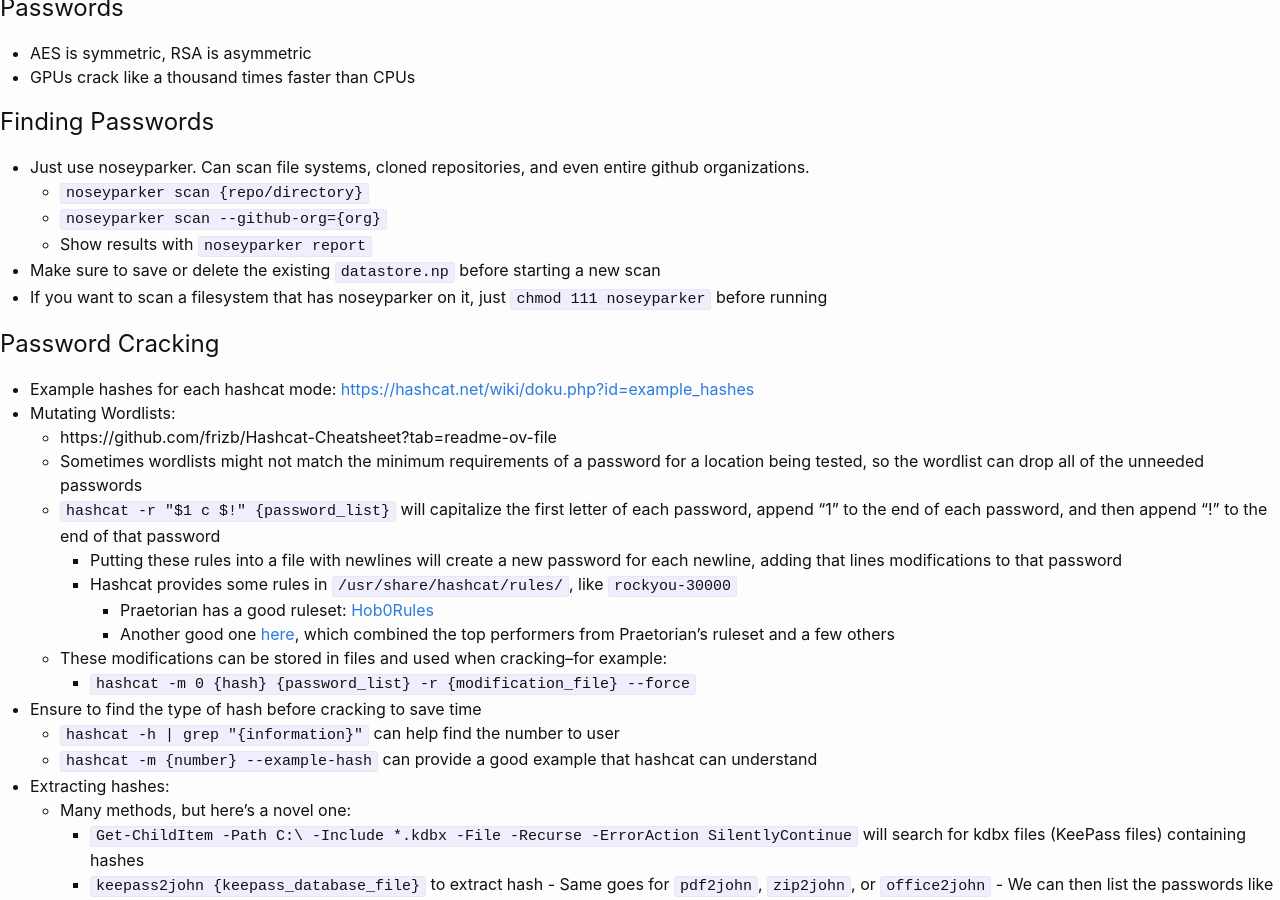
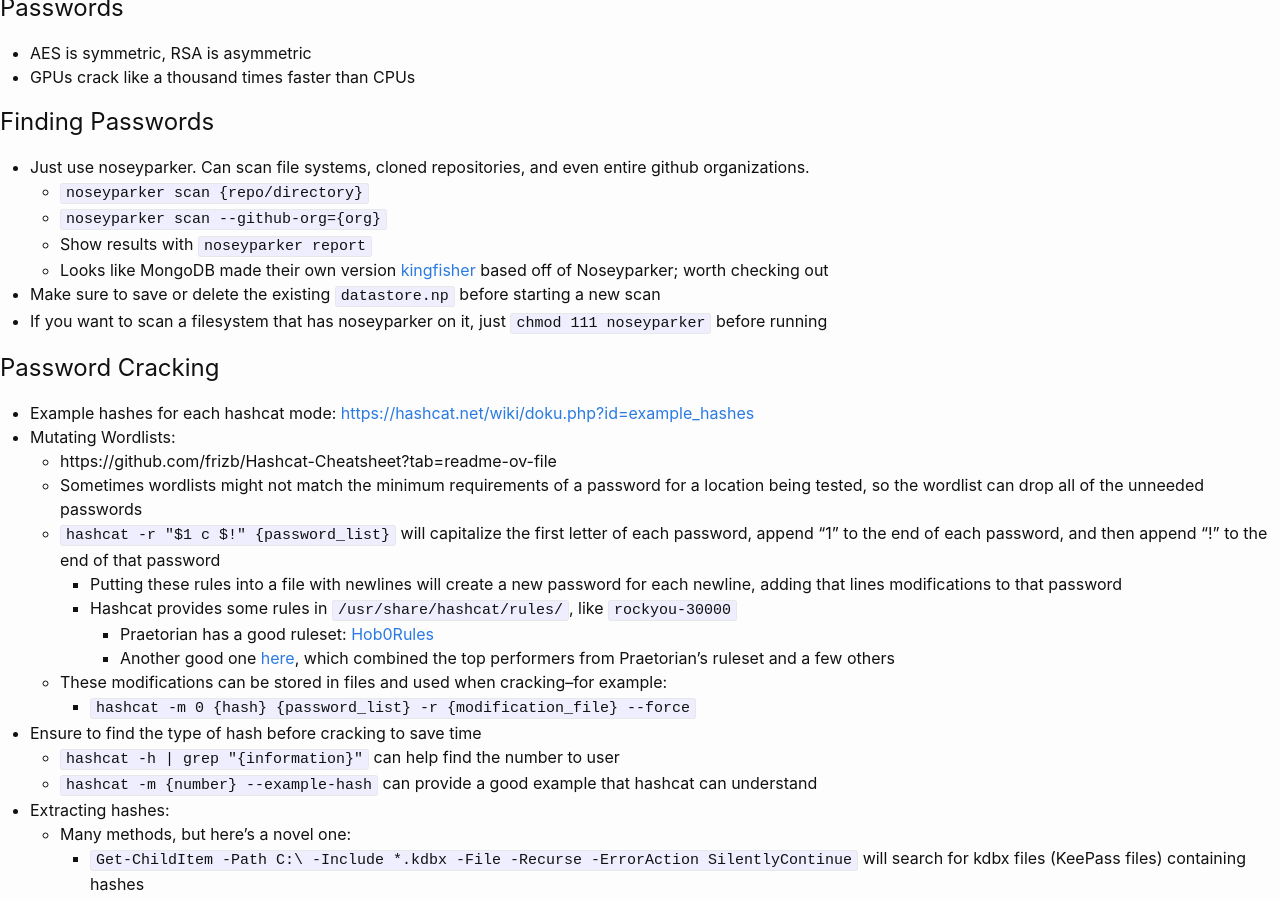
Before and after one commit to KhaelK138/KhaelK138.github.io, a Jekyll site: the page built from markdown/PasswordAttacks.md, in a window 1280 px wide and 900 px high, scrolled down 412 px. Built offline with Jekyll 4.4.1, drawn with Linux system fonts in a browser that asks for light colours; our own code applies the rules of GitHub Pages for plain Markdown files.

Commit message:
added kingfisher, worth testing

```diff
--- a/markdown/PasswordAttacks.md
+++ b/markdown/PasswordAttacks.md
@@ -24,6 +24,7 @@
     - `noseyparker scan {repo/directory}`
     - `noseyparker scan --github-org={org}`
     - Show results with `noseyparker report`
+    - Looks like MongoDB made their own version [kingfisher](https://github.com/mongodb/kingfisher) based off of Noseyparker; worth checking out
 - Make sure to save or delete the existing `datastore.np` before starting a new scan
 - If you want to scan a filesystem that has noseyparker on it, just `chmod 111 noseyparker` before running
 
```
